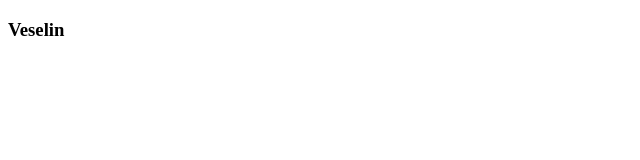
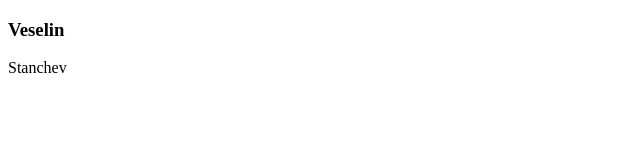
Before and after one commit to StanchevVeselin/Vitamins-project, an Angular app: page / in a window 1280 px wide. Shown: the top 160 px of the page, without its empty margins (0-640 px from the left). Built offline with nearby package versions, Linux system fonts and the light colour scheme.

Commit message:
test
test

```diff
--- a/src/app/app.component.html
+++ b/src/app/app.component.html
@@ -1 +1,2 @@
 <h3>Veselin</h3>
+<p>Stanchev</p>
```
